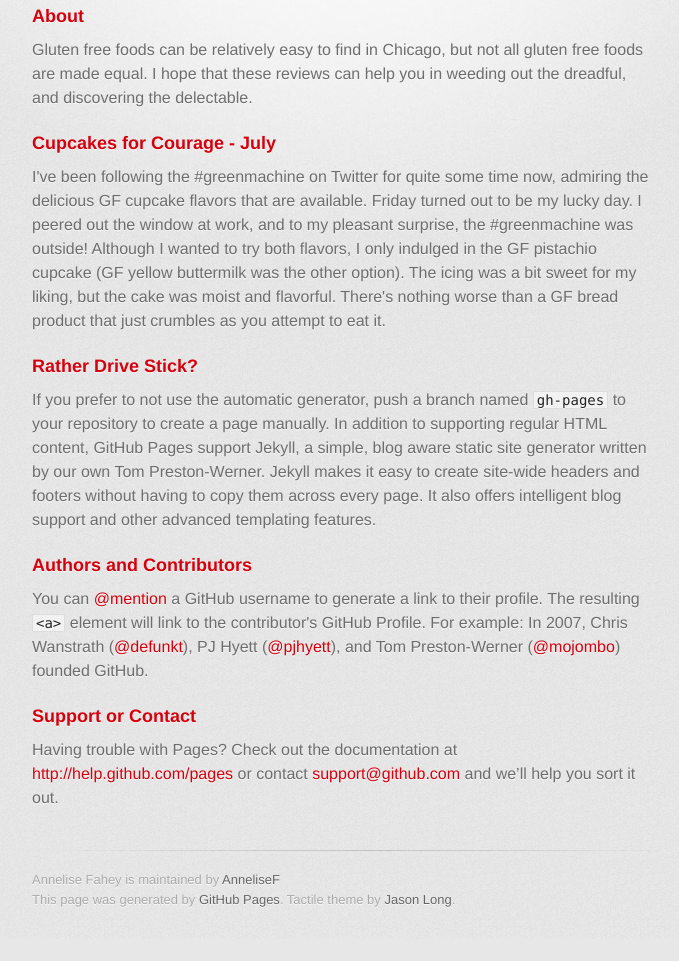
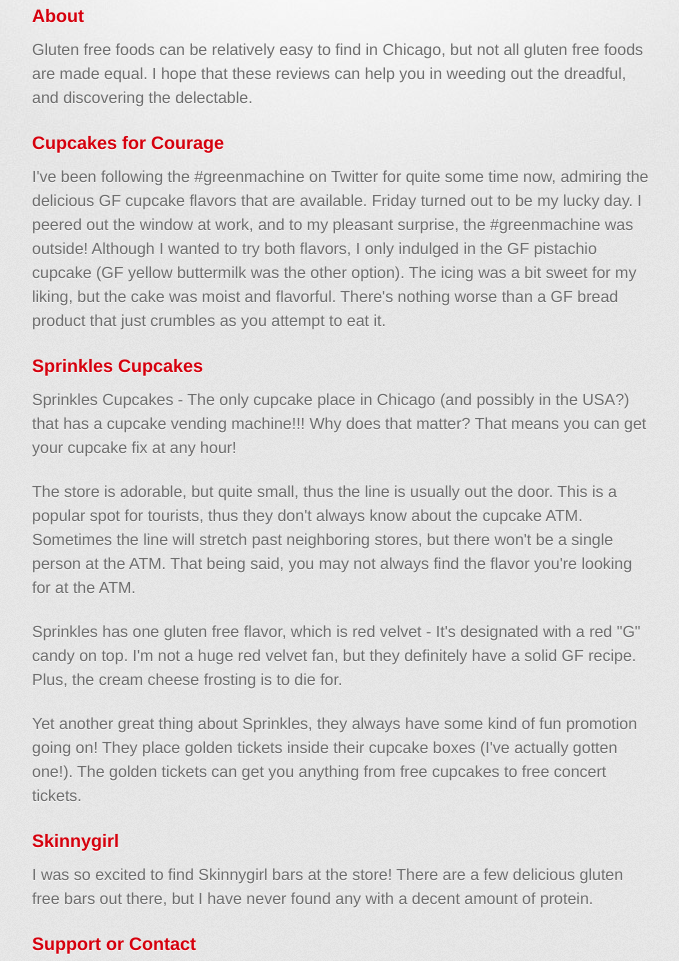
Before and after one commit to AnneliseF/AnneliseF, a plain HTML site: page index.html in a window 1280 px wide. Shown: the part 350-1311 px from the top of the page, without its empty margins (298-977 px from the left). Before the commit the page ends 1289 px from the top, so only its background shows below. Drawn offline with Linux system fonts and the light colour scheme; a web font is replaced by a local one.

Commit message:
p3 update

```diff
--- a/index.html
+++ b/index.html
@@ -37,19 +37,25 @@
 <p>Gluten free foods can be relatively easy to find in Chicago, but not all gluten free foods are made equal.  I hope that these reviews can help you in weeding out the dreadful, and discovering the delectable.</p>
 
 <h3>
-<a name="cupcakes for courage" class="anchor" href="#designer-templates"><span class="octicon octicon-link"></span></a>Cupcakes for Courage - July</h3>
+<a name="cupcakes for courage" class="anchor" href="#designer-templates"><span class="octicon octicon-link"></span></a>Cupcakes for Courage</h3>
 
 <p>I've been following the #greenmachine on Twitter for quite some time now, admiring the delicious GF cupcake flavors that are available.  Friday turned out to be my lucky day.  I peered out the window at work, and to my pleasant surprise, the #greenmachine was outside!  Although I wanted to try both flavors, I only indulged in the GF pistachio cupcake (GF yellow buttermilk was the other option).  The icing was a bit sweet for my liking, but the cake was moist and flavorful.  There's nothing worse than a GF bread product that just crumbles as you attempt to eat it.</p>
 
 <h3>
-<a name="rather-drive-stick" class="anchor" href="#rather-drive-stick"><span class="octicon octicon-link"></span></a>Rather Drive Stick?</h3>
+<a name="Sprinkles" class="anchor" href="#rather-drive-stick"><span class="octicon octicon-link"></span></a><a href="http://www.sprinkles.com/locations/illinois/chicago/cupcake-atm">Sprinkles Cupcakes</a></h3>
 
-<p>If you prefer to not use the automatic generator, push a branch named <code>gh-pages</code> to your repository to create a page manually. In addition to supporting regular HTML content, GitHub Pages support Jekyll, a simple, blog aware static site generator written by our own Tom Preston-Werner. Jekyll makes it easy to create site-wide headers and footers without having to copy them across every page. It also offers intelligent blog support and other advanced templating features.</p>
+<p>Sprinkles Cupcakes - The only cupcake place in Chicago (and possibly in the USA?) that has a cupcake vending machine!!!  Why does that matter?  That means you can get your cupcake fix at any hour!</p>
+
+<p>The store is adorable, but quite small, thus the line is usually out the door.  This is a popular spot for tourists, thus they don't always know about the cupcake ATM.  Sometimes the line will stretch past neighboring stores, but there won't be a single person at the ATM.  That being said, you may not always find the flavor you're looking for at the ATM.</p>
+
+<p>Sprinkles has one gluten free flavor, which is red velvet - It's designated with a red "G" candy on top.  I'm not a huge red velvet fan, but they definitely have a solid GF recipe.  Plus, the cream cheese frosting is to die for.</p>
+
+<p>Yet another great thing about Sprinkles, they always have some kind of fun promotion going on!  They place golden tickets inside their cupcake boxes (I've actually gotten one!).  The golden tickets can get you anything from free cupcakes to free concert tickets.</p>
 
 <h3>
-<a name="authors-and-contributors" class="anchor" href="#authors-and-contributors"><span class="octicon octicon-link"></span></a>Authors and Contributors</h3>
+<a name="Skinnygirl" class="anchor" href="#authors-and-contributors"><span class="octicon octicon-link"></span></a>Skinnygirl</h3>
 
-<p>You can <a href="https://github.com/blog/821" class="user-mention">@mention</a> a GitHub username to generate a link to their profile. The resulting <code>&lt;a&gt;</code> element will link to the contributor's GitHub Profile. For example: In 2007, Chris Wanstrath (<a href="https://github.com/defunkt" class="user-mention">@defunkt</a>), PJ Hyett (<a href="https://github.com/pjhyett" class="user-mention">@pjhyett</a>), and Tom Preston-Werner (<a href="https://github.com/mojombo" class="user-mention">@mojombo</a>) founded GitHub.</p>
+<p>I was so excited to find Skinnygirl bars at the store! There are a few delicious gluten free bars out there, but I have never found any with a decent amount of protein.</p>
 
 <h3>
 <a name="support-or-contact" class="anchor" href="#support-or-contact"><span class="octicon octicon-link"></span></a>Support or Contact</h3>
```
